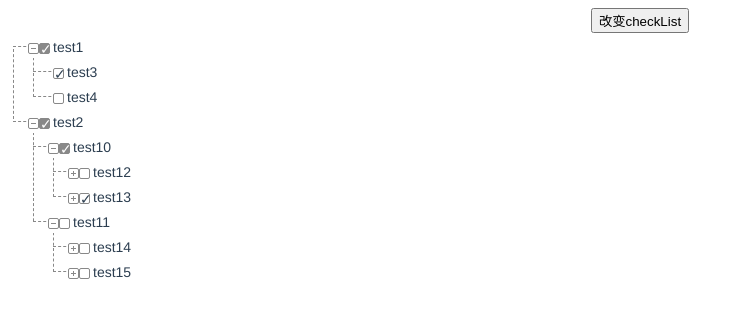
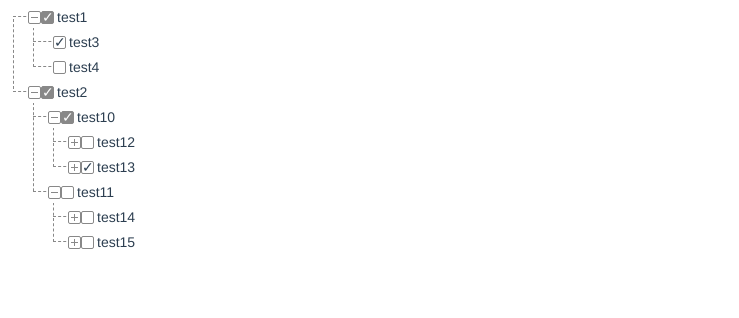
Before and after one commit to tinwan/vue2-data-tree, a Vue app: page / in a window 1280 px wide. Shown: the top 318 px of the page, without its empty margins (0-739 px from the left). Built offline with nearby package versions, Linux system fonts and the light colour scheme.

Commit message:
Update styles.

```diff
--- a/src/App.vue
+++ b/src/App.vue
@@ -1,7 +1,6 @@
 <template>
   <div id="app">
       <div class="hello">
-          <button @click="clickBtn">改变checkList</button>
           <tree :options="options"
                 :treeData="treeData"
                 @nodeSelected="nodeSelected"
@@ -112,9 +111,6 @@
                 this.$nextTick(() => {
                     console.log("HelloWord nodeDataChange nextTick");
                 });
-            },
-            clickBtn () {
-                this.options.defaultChecked = [];
             }
         }
     };
--- a/src/tree-node.vue
+++ b/src/tree-node.vue
@@ -282,8 +282,8 @@
     }
     .vue-data-tree .node-expand {
         display: inline-block;
-        width: 11px;
-        height: 11px;
+        width: 13px;
+        height: 13px;
         border: 1px solid #888888;
         border-radius: 2px;
         position: relative;
@@ -310,8 +310,8 @@
     }
     .vue-data-tree .node-check {
         display: inline-block;
-        width: 11px;
-        height: 11px;
+        width: 13px;
+        height: 13px;
         border: 1px solid #888888;
         border-radius: 2px;
         line-height: 11px;
```
